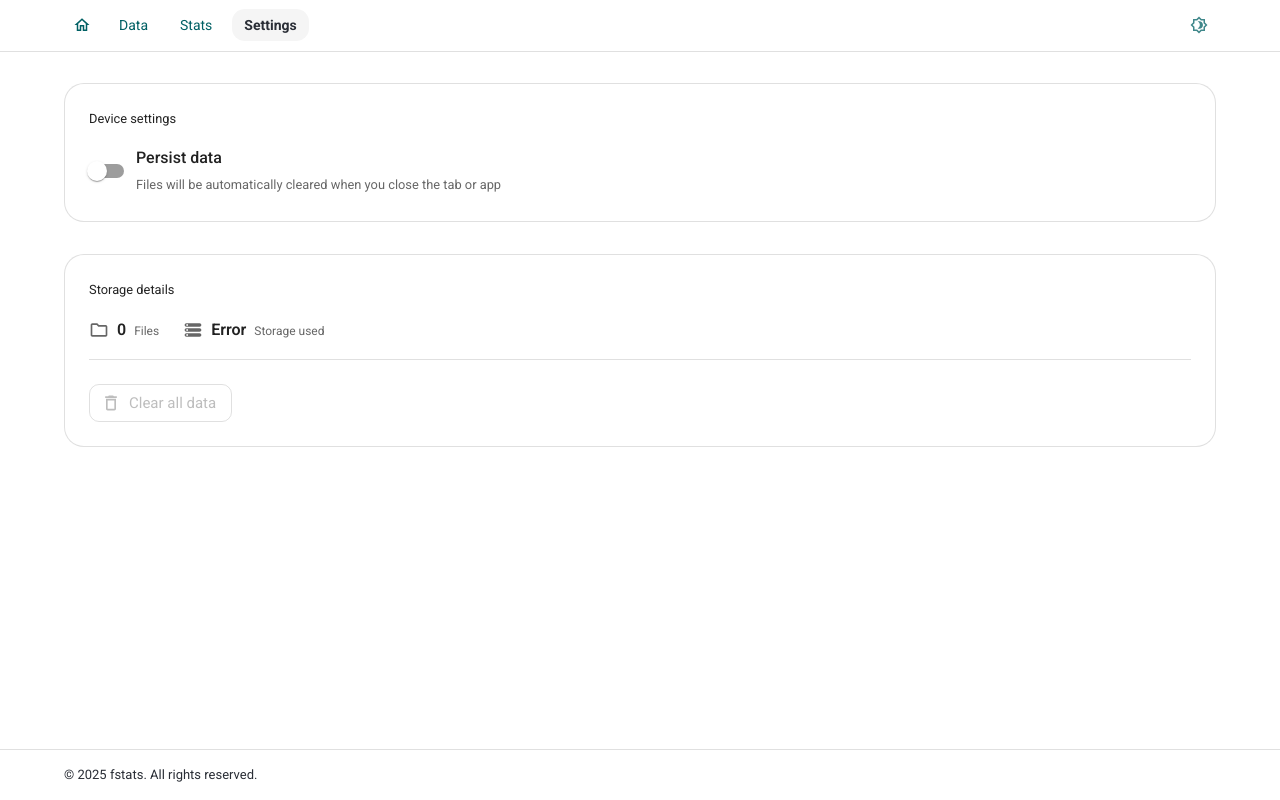
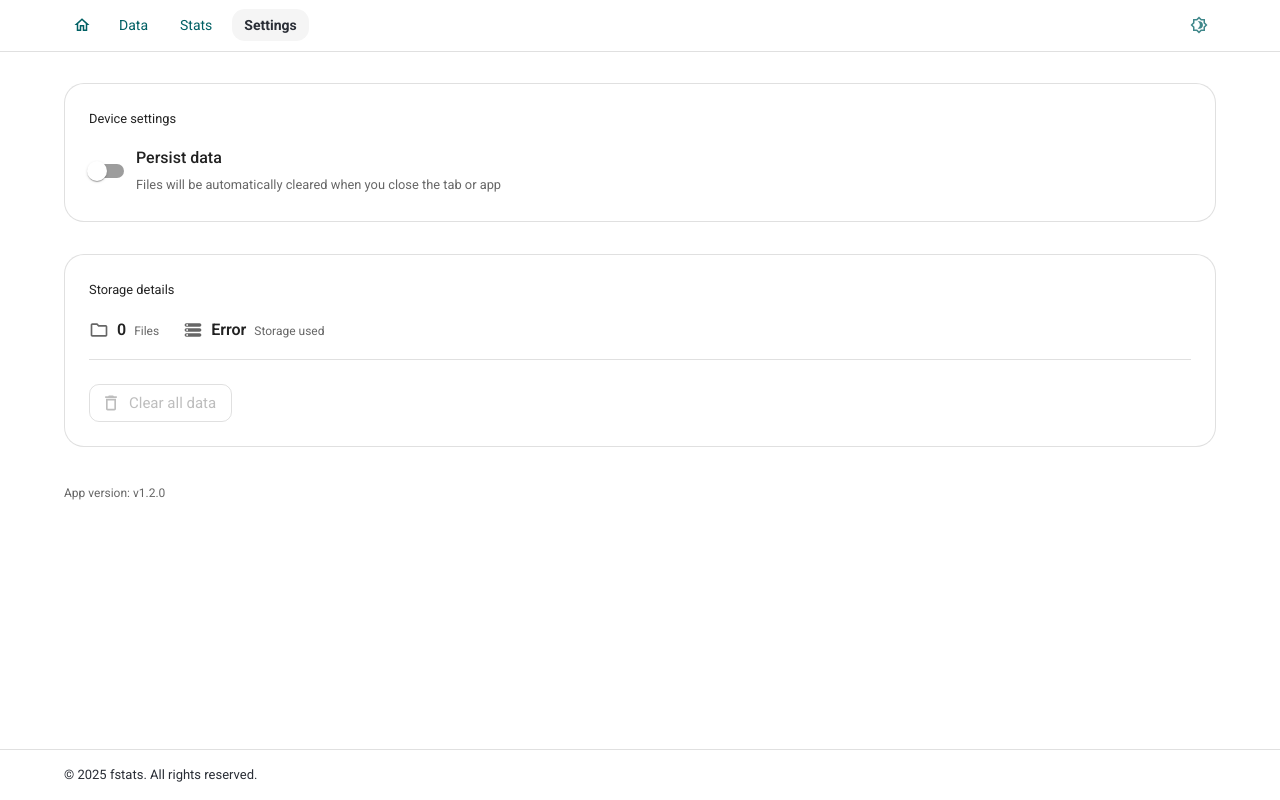
Before and after one commit to caweidmann/fstats, a Next.js app: page /settings in a window 1280 px wide. Built offline with nearby package versions, Linux system fonts and the light colour scheme; no server answers; a web font is replaced by a local one; what @mui/material-nextjs would draw is missing.

Commit message:
fix: Add app version

```diff
--- a/app/settings/page.tsx
+++ b/app/settings/page.tsx
@@ -1,5 +1,6 @@
-import { Grid } from '@mui/material'
+import { Grid, Typography } from '@mui/material'
 
+import { CONFIG } from '@/common'
 import { PageWrapper } from '@/components'
 
 import { DeviceSettings, StorageSettings } from './components'
@@ -15,6 +16,10 @@ const Page = () => {
         <Grid size={12}>
           <StorageSettings />
         </Grid>
+
+        <Grid size={12}>
+          <Typography sx={{ color: 'text.secondary', fontSize: 12 }}>App version: v{CONFIG.APP_VERSION}</Typography>
+        </Grid>
       </Grid>
     </PageWrapper>
   )
--- a/common/misc.ts
+++ b/common/misc.ts
@@ -1,7 +1,10 @@
 import { ColorMode, DateFormat, UserLocale } from '@/types-enums'
+
+import packageJson from '../package.json'
 
 export const CONFIG = {
   ENABLE_CONSOLE_LOGGING: process.env.NODE_ENV === 'development',
+  APP_VERSION: packageJson.version,
 } as const
 
 export const MISC = {
```
